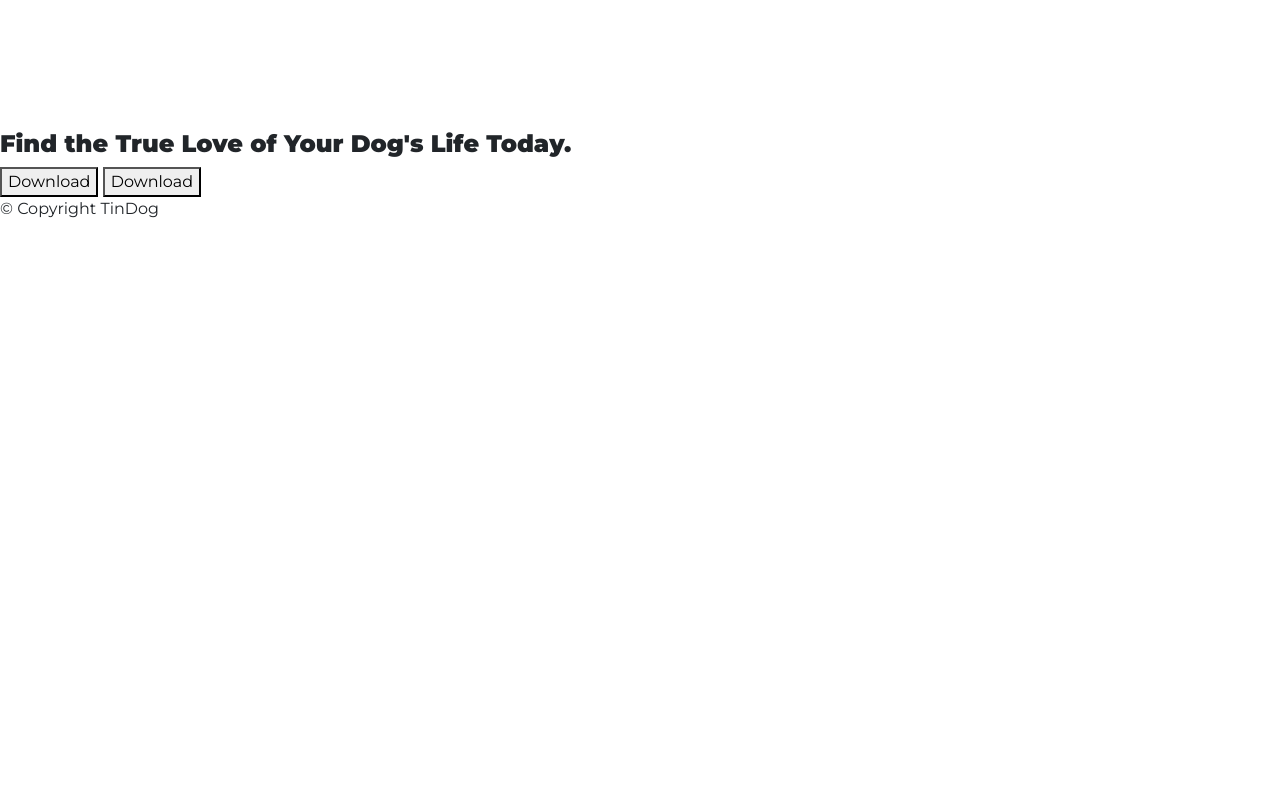
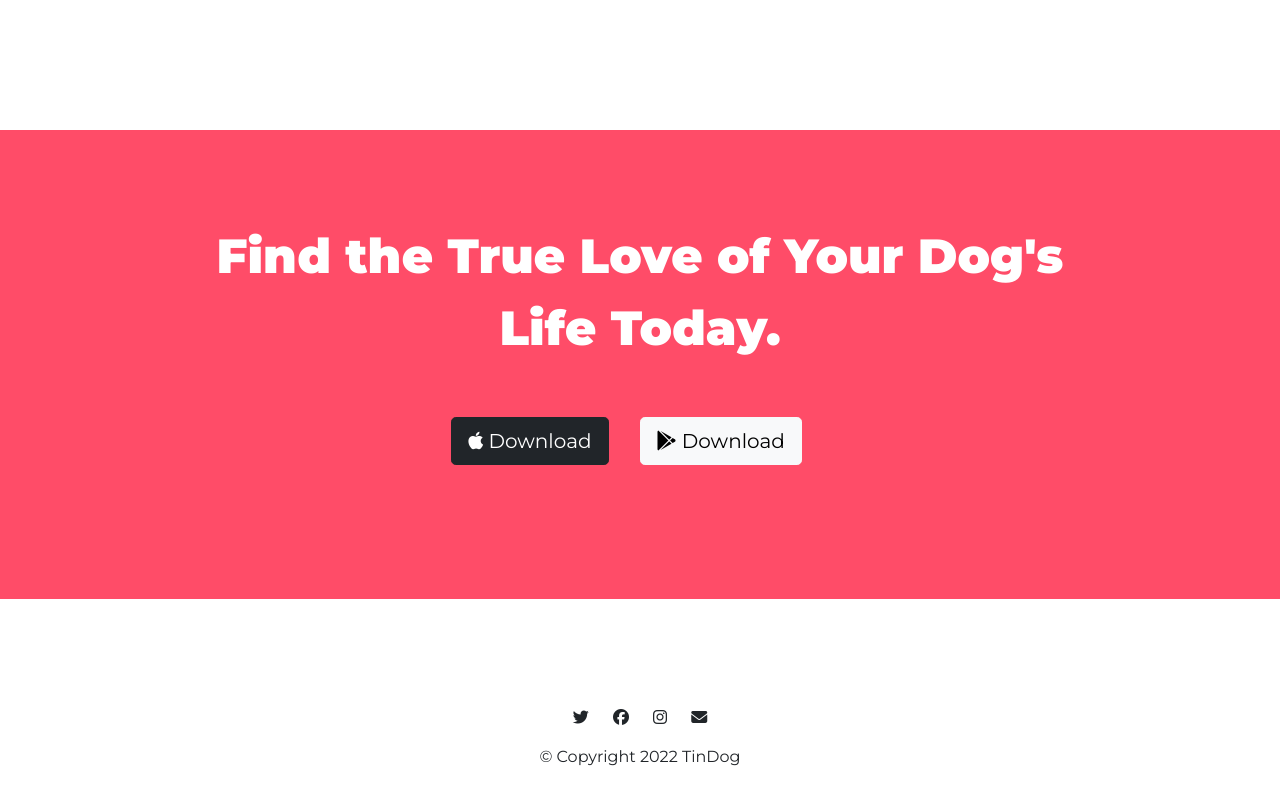
Before and after one commit to hansonnick25/automatic-octo-umbrella, a plain HTML site: page index.html in a window 1280 px wide. Shown: the part 2912-3716 px from the top of the page. Before the commit the page ends 3149 px from the top, so only its background shows below. Drawn offline with nearby package versions, Linux system fonts and the light colour scheme.

Commit message:
Finished bootstrap challenge

```diff
--- a/css/styles.css
+++ b/css/styles.css
@@ -20,7 +20,7 @@ h1 {
 }
 
 h2 {
-    font-family: Montserrat;
+    font-family: "Montserrat";
     font-weight: 600;
     font-size: 3rem;
     line-height: 1.5;
@@ -117,6 +117,32 @@ h3 {
     padding: 3% 2%;
 }
 
+/* CTA Section */
+#cta {
+    background-color: #ff4c68;
+    text-align: center;
+    color: #fff;
+    padding: 7% 15%;
+}
+
+.cta-heading {
+    font-family: "Montserrat";
+    font-weight: 900;
+    font-size: 3rem;
+    line-height: 1.5;
+}
+
+/* Footer Section */
+#footer {
+    padding: 7% 15%;
+    background-color: #fff;
+    text-align: center;
+}
+
+.footer-icon {
+    margin: 20px 10px;
+}
+
 /* Media Queries */
 @media (max-width: 1028px) {
     #title {
--- a/index.html
+++ b/index.html
@@ -34,13 +34,13 @@
         <div class="collapse navbar-collapse" id="navbarToggler">
           <ul class="navbar-nav ms-auto">
             <li class="nav-item">
-              <a class="nav-link" href="">Contact</a>
+              <a class="nav-link" href="#footer">Contact</a>
             </li>
             <li class="nav-item">
-              <a class="nav-link" href="">Pricing</a>
+              <a class="nav-link" href="#pricing">Pricing</a>
             </li>
             <li class="nav-item">
-              <a class="nav-link" href="">Download</a>
+              <a class="nav-link" href="#cta">Download</a>
             </li>
           </ul>
         </div>
@@ -181,14 +181,20 @@
 
   <!-- Call to Action -->
   <section id="cta">
-    <h3>Find the True Love of Your Dog's Life Today.</h3>
-    <button type="button">Download</button>
-    <button type="button">Download</button>
+    <h3 class="cta-heading">Find the True Love of Your Dog's Life Today.</h3>
+    <button type="button" class="btn btn-dark btn-lg download-button"><i class="fa-brands fa-apple"></i>
+      Download</button>
+    <button type="button" class="btn btn-light btn-lg download-button"><i class="fa-brands fa-google-play"></i>
+      Download</button>
   </section>
 
   <!-- Footer -->
   <footer id="footer">
-    <p>© Copyright TinDog</p>
+    <i class="footer-icon fa-brands fa-twitter"></i>
+    <i class="footer-icon fa-brands fa-facebook"></i>
+    <i class="footer-icon fa-brands fa-instagram"></i>
+    <i class="footer-icon fa-solid fa-envelope"></i>
+    <p>© Copyright 2022 TinDog</p>
   </footer>
 </body>
 
```
